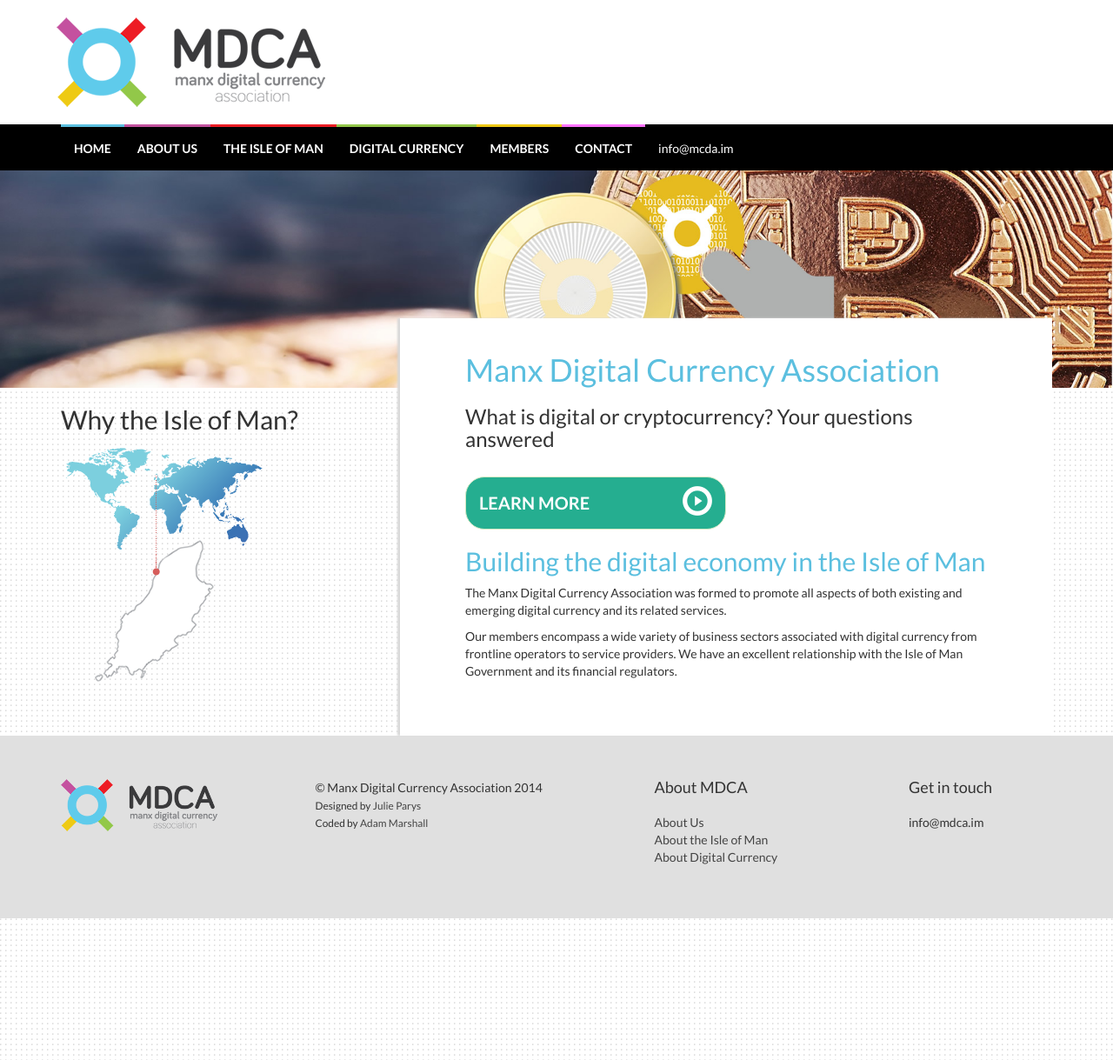
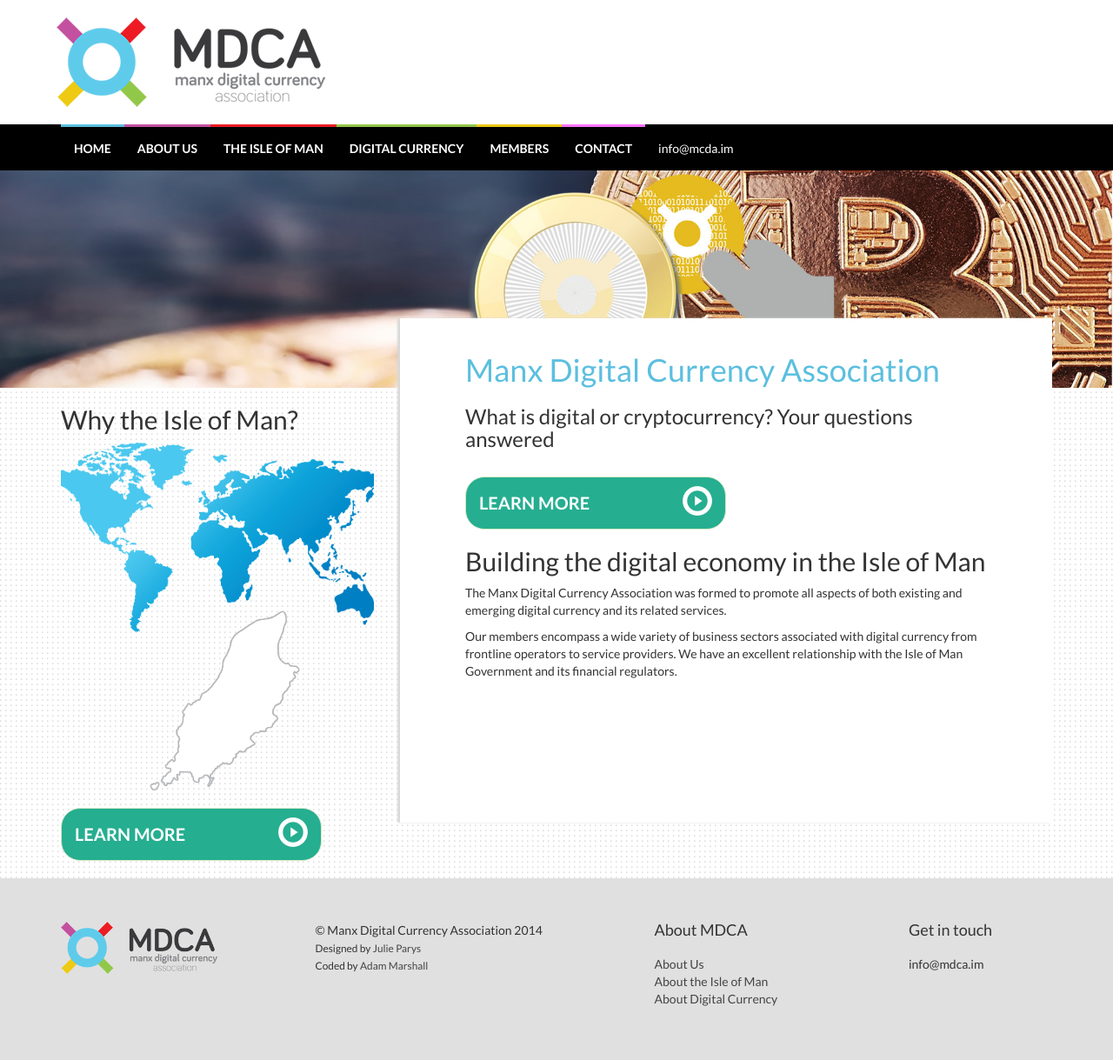
Before and after one commit to Julieparys/MDCA, a Jekyll site: the page built from src/index.md, in a window 1280 px wide. Shown: the whole page at 87% size. Built offline with Jekyll 4.4.1, drawn with Linux system fonts in a browser that asks for light colours; Markdown is read by kramdown in place of the engine named in the settings.

Commit message:
Tidied up image assets

```diff
--- a/src/_includes/learnMore.html
+++ b/src/_includes/learnMore.html
@@ -1,5 +1,5 @@
 <div class="alert alert-success">
-	<a href="/digital-currency/">
+	<a href="/digital-currency/" title="Find out more about digital currency">
 		Learn more
 		<span class="glyphicon glyphicon-play-circle"></span>
 	</a>
--- a/src/_includes/sidebar.html
+++ b/src/_includes/sidebar.html
@@ -1,6 +1,8 @@
 <div class="sidebarWrapper">
 	<h2>Why the Isle of Man?</h2>
-	<a href="/isle-of-man/" class="isleOfManMap">
-		<img src="/img/MAP.fw.png" />
+	<a href="/isle-of-man/" class="isleOfManMap" title="Find out more about the Isle of Man">
+		<!--<img src="/img/MAP.fw.png" />-->
 	</a>
 </div>
+
+{% include learnMore.html %}
--- a/src/css/screen.css
+++ b/src/css/screen.css
@@ -15,11 +15,19 @@ html body {
     top: -80px;
     margin-bottom: -80px;
     padding: 20px 10%;
-    min-height: 480px;
+    min-height: 580px;
     box-shadow: #d8d8d8 -3px 0 2px; }
   html body .container .sidebarWrapper h1, html body .container .sidebarWrapper h2 {
     color: #333333; }
-  html body h1, html body h2 {
+  html body .container .sidebarWrapper .isleOfManMap {
+    display: block;
+    background-size: 100%;
+    background-size: cover;
+    background-position: center center;
+    vertical-align: top;
+    background-image: url(../img/assets/TheIsleOfMan.png);
+    min-height: 420px; }
+  html body h1 {
     color: #5bbfdf; }
   html body h3 {
     margin-bottom: 30px; }
```
Also changed, not shown: src/_sass/src/screen.sass (+10 -2 lines), src/img/IOM_Map.jpg (deleted), src/img/MAP.fw.png (deleted), src/img/assets/ButLearnMore_GREEN.fw.png (deleted), src/img/assets/ButTellmeMore_RED.fw.png (deleted), src/img/assets/NewsBackArrow.fw.png (deleted), src/img/assets/NewsReadMore.png (deleted), src/img/assets/NewsfwArrow.png (deleted), src/img/assets/TheIsleOfMan.png (added), src/img/assets/about_advice184x120.jpg (renamed from src/img/about_advice184x120.jpg), src/img/assets/about_awareness184x120.jpg (renamed from src/img/about_awareness184x120.jpg), src/img/assets/about_team184x120.jpg (renamed from src/img/about_team184x120.jpg), src/img/assets/line.fw.png (deleted).
